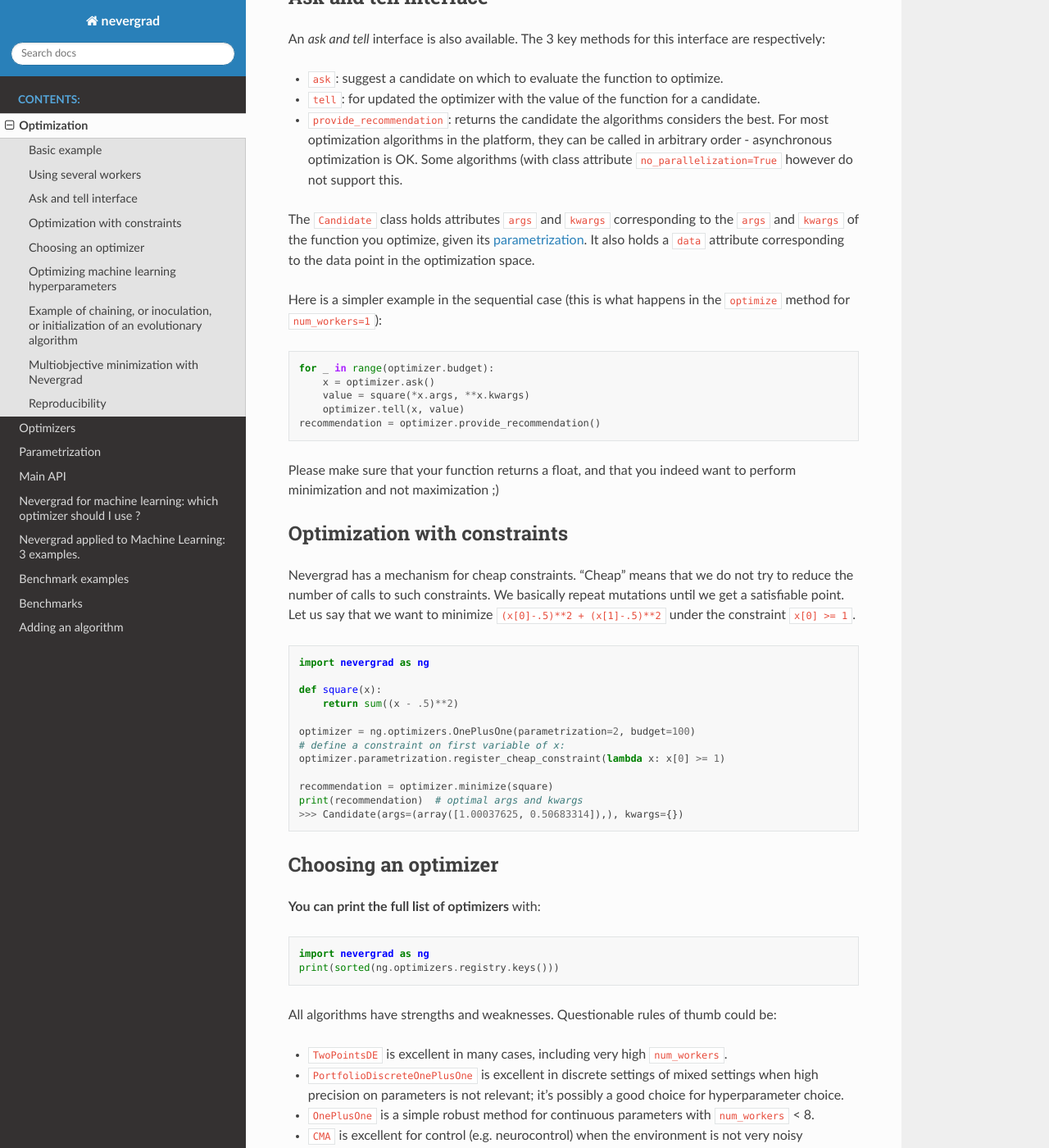
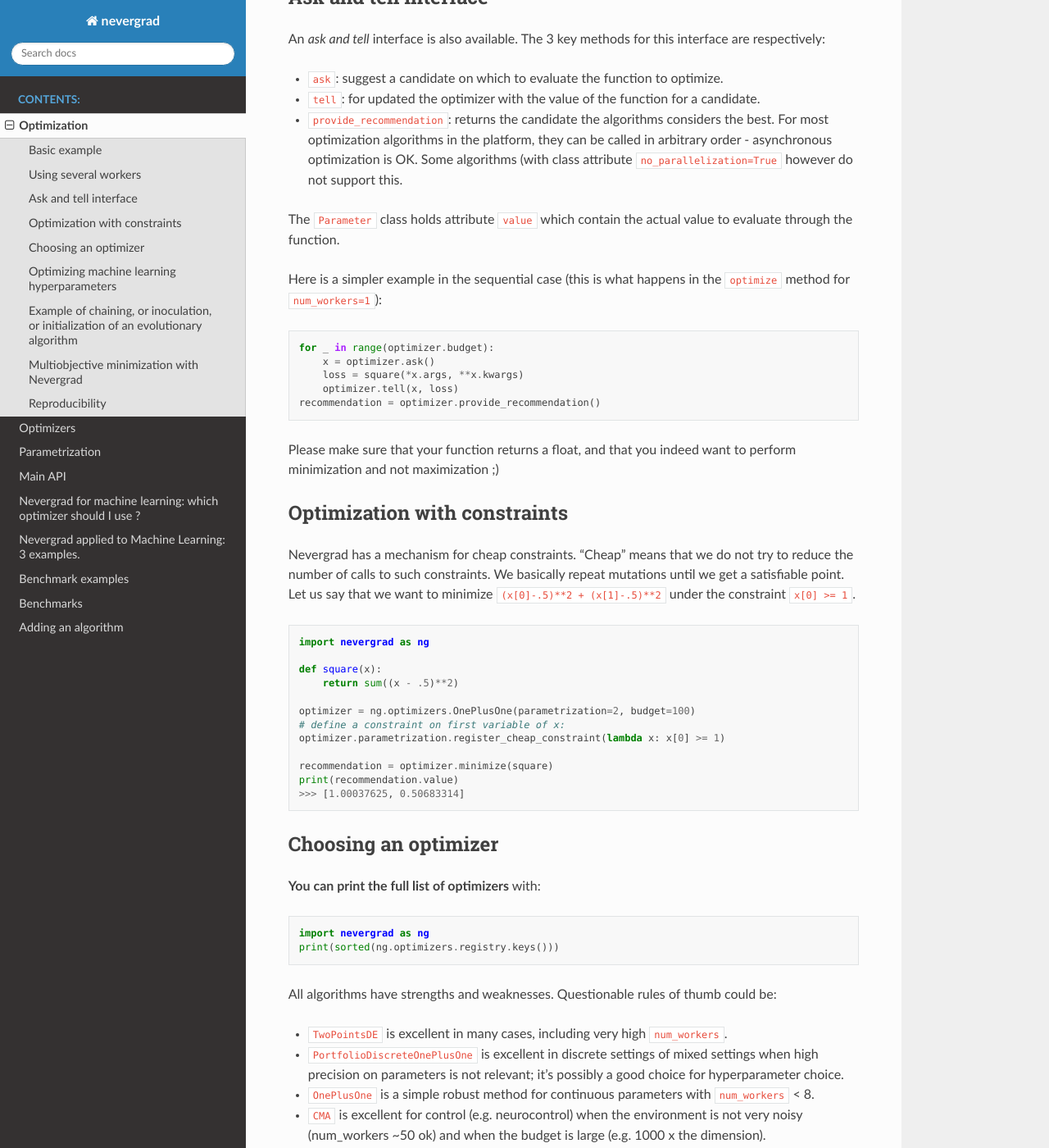
Before and after one commit to facebookresearch/nevergrad, a Sphinx documentation site: the page built from docs/optimization.md, in a window 1280 px wide and 1400 px high, scrolled down 1390 px. Shown: the whole window at 82% size. Built offline with Sphinx 7.4.7 and the Read the Docs theme 2.0.0, drawn with Linux system fonts in a browser that asks for light colours; some of the changed text lies outside the part shown.

Commit message:
Continue updating doc

````diff
--- a/docs/optimization.md
+++ b/docs/optimization.md
@@ -16,8 +16,8 @@ optimizer = ng.optimizers.OnePlusOne(parametrization=2, budget=100)
 # alternatively, you could use ng.optimizers.registry["OnePlusOne"]
 # (registry is a dict containing all optimizer classes)
 recommendation = optimizer.minimize(square)
-print(recommendation)
->>> Candidate(args=(array([0.500, 0.499]),), kwargs={})
+print(recommendation.value)
+>>> [0.500, 0.499]
 ```
 `recommendation` holds the optimal attributes `args` and `kwargs` found by the optimizer for the provided function.
 In this example, the optimal value will be found in `recommendation.args[0]` and will be a `np.ndarray` of size 2.
@@ -28,8 +28,8 @@ Defining the following parametrization instead will optimize on both `x` (contin
 instrum = ng.p.Instrumentation(ng.p.Array(shape=(2,)), y=ng.p.Scalar())
 optimizer = ng.optimizers.OnePlusOne(parametrization=instrum, budget=100)
 recommendation = optimizer.minimize(square)
-print(recommendation)
->>> Candidate(args=(array([0.490, 0.546]),), kwargs={'y': 0.0})
+print(recommendation.value)
+>>> [0.490, 0.546]
 ```
 See the [parametrization tutorial](parametrization.md) for more complex parametrizations.
 
@@ -53,15 +53,14 @@ An *ask and tell* interface is also available. The 3 key methods for this interf
 - `provide_recommendation`: returns the candidate the algorithms considers the best.
 For most optimization algorithms in the platform, they can be called in arbitrary order - asynchronous optimization is OK. Some algorithms (with class attribute `no_parallelization=True` however do not support this.
 
-The `Candidate` class holds attributes `args` and `kwargs` corresponding to the `args` and `kwargs` of the function you optimize,
-given its [parametrization](parametrization.md). It also holds a `data` attribute corresponding to the data point in the optimization space.
+The `Parameter` class holds attribute `value` which contain the actual value to evaluate through the function.
 
 Here is a simpler example in the sequential case (this is what happens in the `optimize` method for `num_workers=1`):
 ```python
 for _ in range(optimizer.budget):
     x = optimizer.ask()
-    value = square(*x.args, **x.kwargs)
-    optimizer.tell(x, value)
+    loss = square(*x.args, **x.kwargs)
+    optimizer.tell(x, loss)
 recommendation = optimizer.provide_recommendation()
 ```
 
@@ -85,8 +84,8 @@ optimizer = ng.optimizers.OnePlusOne(parametrization=2, budget=100)
 optimizer.parametrization.register_cheap_constraint(lambda x: x[0] >= 1)
 
 recommendation = optimizer.minimize(square)
-print(recommendation)  # optimal args and kwargs
->>> Candidate(args=(array([1.00037625, 0.50683314]),), kwargs={})
+print(recommendation.value)
+>>> [1.00037625, 0.50683314]
 ```
 
 ## Choosing an optimizer
@@ -148,8 +147,8 @@ def square(x):
 
 optimizer = DEwithLHS30(parametrization=2, budget=300)
 recommendation = optimizer.minimize(square)
-print(recommendation)  # optimal args and kwargs
->>> Candidate(args=(array([0.50843113, 0.5104554 ]),), kwargs={})
+print(recommendation.value)
+>>> [0.50843113, 0.5104554]
 ```
 
 
--- a/docs/optimizers.rst
+++ b/docs/optimizers.rst
@@ -5,9 +5,6 @@ Optimizer API
 -------------
 
 .. autoclass:: nevergrad.optimizers.base.Optimizer
-    :members:
-
-.. autoclass:: nevergrad.optimizers.base.Candidate
     :members:
 
 Current implementations
````
Also changed, not shown: 1 other file.
